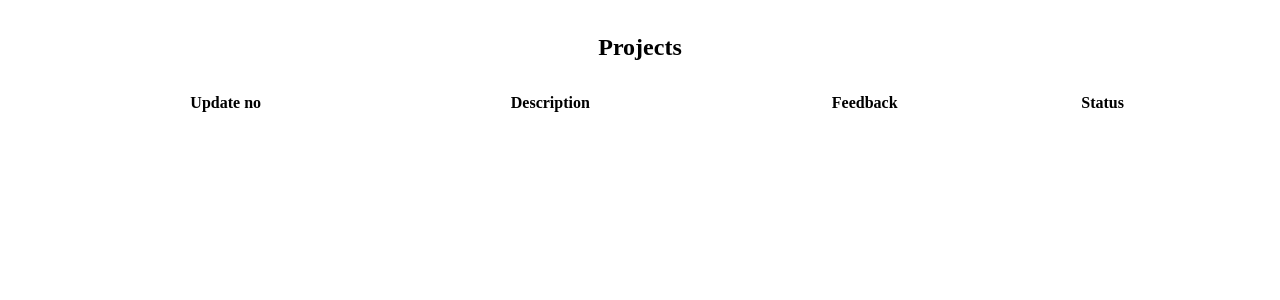
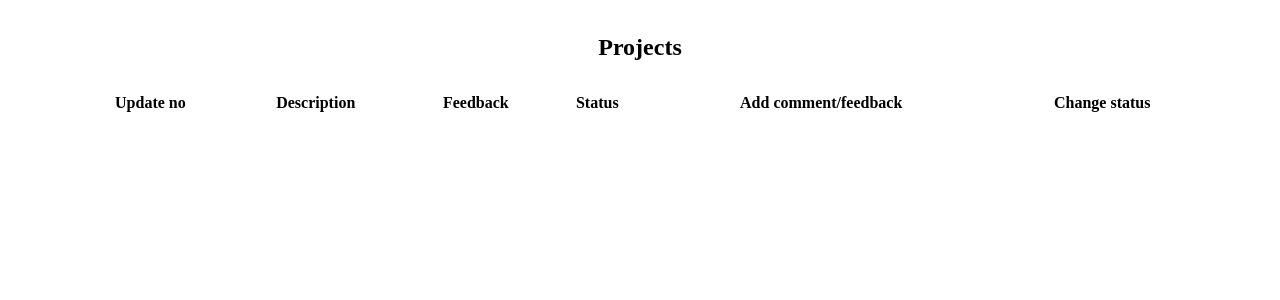
Before and after one commit to zawad-monsur/Project-Showcase-Management, a PHP site: page /project_details.php in a window 1280 px wide. Shown: the top 300 px of the page. Run offline with PHP 8.4, Linux system fonts and the light colour scheme; data that the repository does not hold is empty.

Commit message:
comment update on project updates and status change form added

```diff
--- a/project_details.php
+++ b/project_details.php
@@ -22,7 +22,8 @@
               <th>Description</th>
               <th>Feedback </th>
               <th>Status</th>
-              <th></th>
+              <th>Add comment/feedback</th>
+              <th>Change status</th>
             </tr>
       <?php
     while($rows=mysqli_fetch_array($rs))
@@ -32,6 +33,26 @@
         <td><?php echo $rows['description']; ?></td>
         <td><?php echo $rows['feedback']; ?></td>
         <td><?php echo $rows['status']; ?></td>
+        <td>
+                <form name = "comment_update" action="" method="post">
+                    <input type="textfield" name="project_id" >
+
+
+                <input type="submit" class="btn btn-primary" name = "submit_comment" value="Update comment">
+            </td>
+        <td>
+        <form name="update_status" action="" method="post">
+                        <select name="status_update" class="form-select">
+                            <option selected>Open this select menu</option>
+                            <option value="accepted">Accept</option>
+                            <option value="declined">Decline</option>
+
+                        </select>
+                        <div class="text-center my-4">
+                         <input type="submit" value="update_status"> </div>
+                    </form>
+
+            </td>
 
 
     </tr>
@@ -41,3 +62,8 @@
 
 </body>
 </html>
+<style>
+td {
+  text-align: center;
+}
+</style>
```
